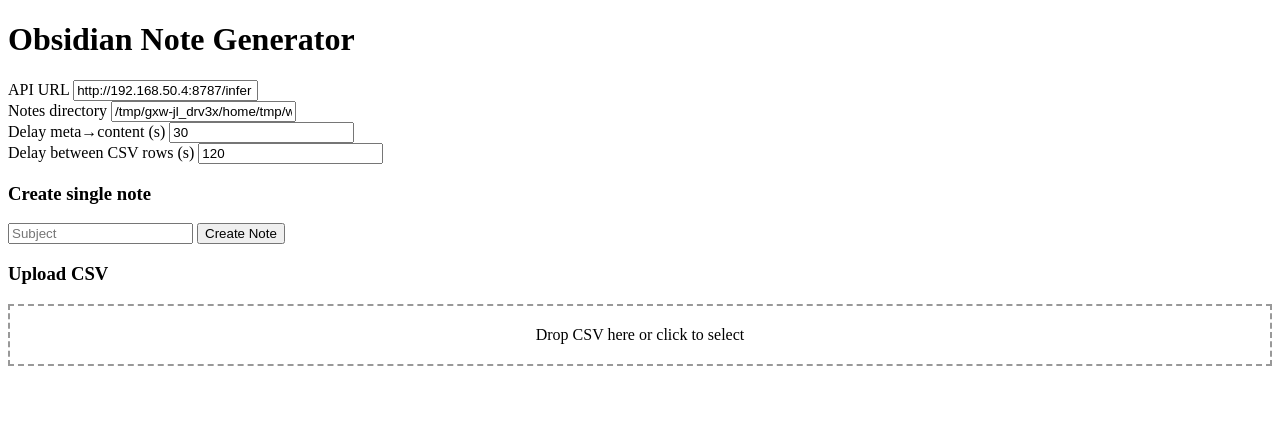
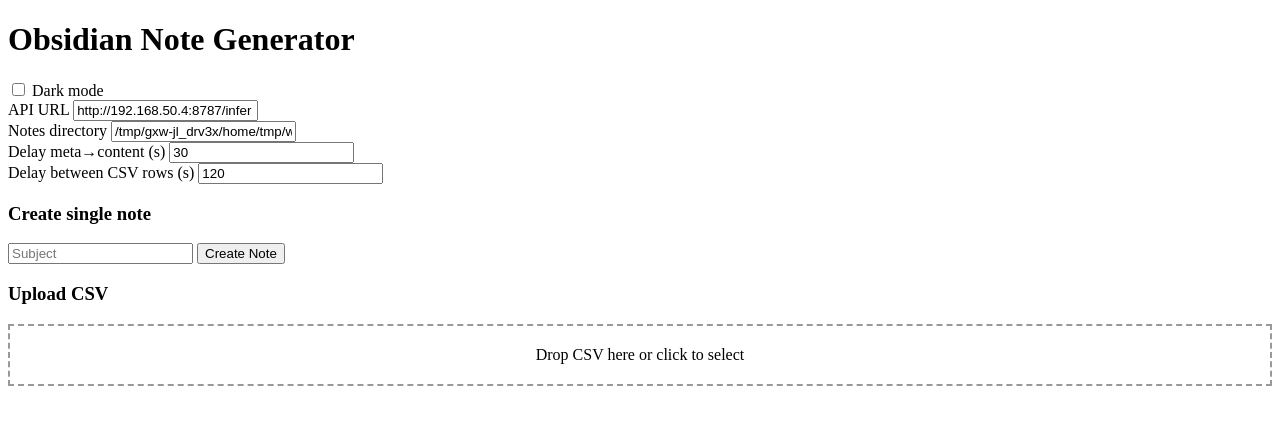
Before and after one commit to TheosDetailing/UND, a Flask app: page / in a window 1280 px wide. Shown: the top 425 px of the page. Run offline with Flask 3, Linux system fonts and the light colour scheme.

Commit message:
Add dark mode and auto update

```diff
--- a/src/obsidian_note_gen/static/app.js
+++ b/src/obsidian_note_gen/static/app.js
@@ -5,6 +5,19 @@
     delay_meta_content: document.getElementById('delay_meta').value,
     delay_between_rows: document.getElementById('delay_rows').value,
   };
+}
+
+function applyTheme(dark) {
+  document.body.classList.toggle('dark', dark);
+  localStorage.setItem('theme', dark ? 'dark' : 'light');
+}
+
+const themeToggle = document.getElementById('dark-toggle');
+if (themeToggle) {
+  themeToggle.addEventListener('change', () => applyTheme(themeToggle.checked));
+  const saved = localStorage.getItem('theme') === 'dark';
+  themeToggle.checked = saved;
+  applyTheme(saved);
 }
 
 document.getElementById('one-form').addEventListener('submit', async (e) => {
--- a/src/obsidian_note_gen/templates/index.html
+++ b/src/obsidian_note_gen/templates/index.html
@@ -5,6 +5,21 @@
     <title>Obsidian Note Generator</title>
     <script src="{{ url_for('static', filename='app.js') }}" defer></script>
     <style>
+      :root {
+        color-scheme: light dark;
+      }
+      body.dark {
+        background-color: #121212;
+        color: #e0e0e0;
+      }
+      body.dark input,
+      body.dark button,
+      body.dark textarea,
+      body.dark select {
+        background-color: #333;
+        color: #e0e0e0;
+        border-color: #555;
+      }
       #drop-zone {
         border: 2px dashed #999;
         padding: 20px;
@@ -15,6 +30,7 @@
   </head>
   <body>
     <h1>Obsidian Note Generator</h1>
+    <label><input type="checkbox" id="dark-toggle" /> Dark mode</label><br />
     <label>API URL <input id="api_url" value="{{ config.api_url }}" /></label><br />
     <label>Notes directory <input id="notes_dir" value="{{ config.notes_dir }}" /></label><br />
     <label>Delay meta→content (s) <input id="delay_meta" type="number" value="{{ config.delay_meta_content }}" /></label><br />
```
Also changed, not shown: run.py (+15 -1 lines).
